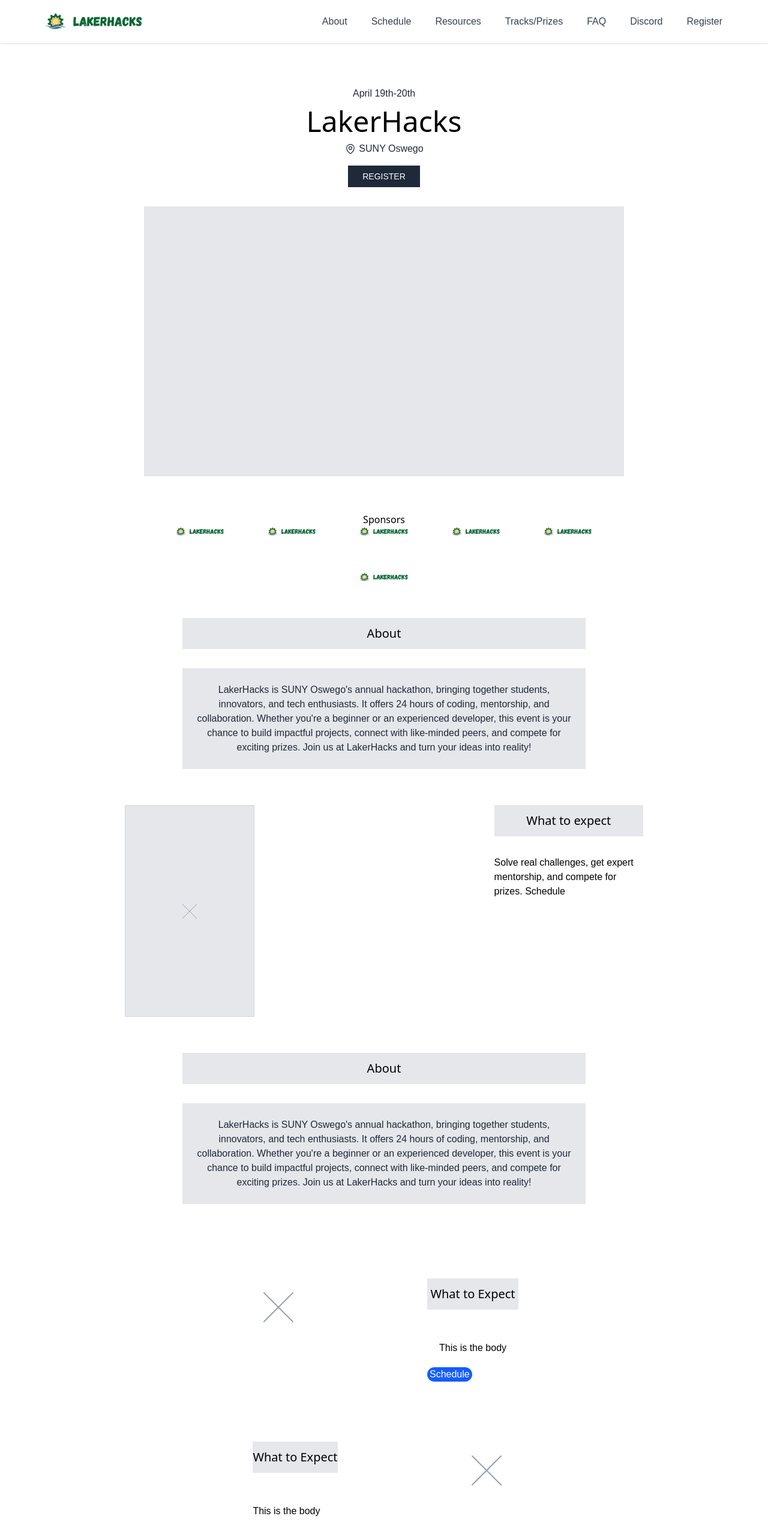
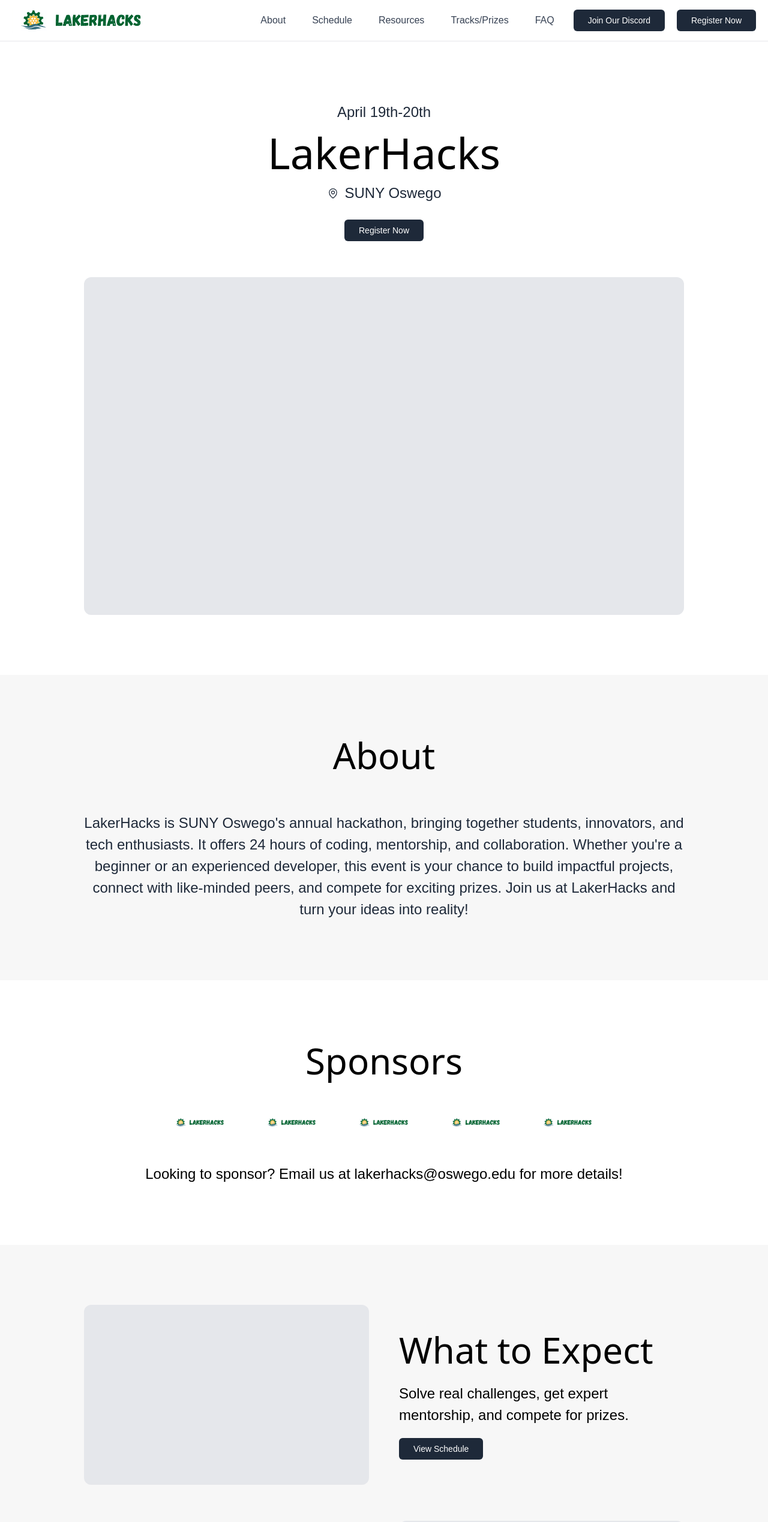
Before and after one commit to Mio-Mahoney/lakerhacks-site, a SvelteKit app: page / in a window 1280 px wide. Shown: the top 2537 px of the page at 60% size. Built offline with nearby package versions, Linux system fonts and the light colour scheme.

Commit message:
added responsive styles, removed unused components, added global text styles, added global button styles, built accordion component, added team section & tiles, added CTA section.

```diff
--- a/src/app.css
+++ b/src/app.css
@@ -8,4 +8,39 @@
     h1, h2, h3, h4, h5, h6 {
         font-family: 'Gagalin', system-ui;
     }
+
+    h1 {
+        font-size: 4.5rem; /* 72px */
+        line-height: 1.1;
+    }
+
+    h2 {
+        font-size: 3.75rem; /* 60px */
+        line-height: 1.15;
+    }
+
+    h3 {
+        font-size: 1.5rem; /* 24px */
+        line-height: 1.35;
+    }
+
+    h4 {
+        font-size: 2.25rem; /* 36px */
+        line-height: 1.25;
+    }
+
+    h5 {
+        font-size: 1.875rem; /* 30px */
+        line-height: 1.3;
+    }
+
+    h6 {
+        font-size: 1.5rem; /* 24px */
+        line-height: 1.35;
+    }
+
+    p {
+        font-size: 1.5rem; /* 24px */
+        line-height: 1.5;
+    }
 }
--- a/src/lib/Components/Button.svelte
+++ /dev/null
@@ -1 +0,0 @@
-<button class="w-fit rounded-2xl bg-blue-600 text-white"><div class="px-1">Schedule</div></button>
--- a/src/lib/Components/Header.svelte
+++ /dev/null
@@ -1,3 +0,0 @@
-<div class="mb-8 bg-gray-200 py-3 text-center">
-	<h2 class="text-xl font-normal"><slot /></h2>
-</div>
--- a/src/lib/Components/NavButton.svelte
+++ b/src/lib/Components/NavButton.svelte
@@ -6,7 +6,7 @@
 </script>
 
 <button onclick={toggleMenu} class="text-gray-700 focus:outline-none" aria-label="Toggle menu">
-	<svg class="pointer-events-none h-6 w-6" fill="none" stroke="currentColor" viewBox="0 0 24 24">
+	<svg class="pointer-events-none h-[40px] w-[40px]" fill="none" stroke="currentColor" viewBox="0 0 24 24">
 		{#if isMenuOpen}
 			<path stroke-linecap="round" stroke-linejoin="round" stroke-width="2" d="M6 18L18 6M6 6l12 12"
 			></path>
--- a/src/lib/Components/NavItem.svelte
+++ b/src/lib/Components/NavItem.svelte
@@ -1,13 +1,14 @@
 <script lang="ts">
-	let { href, label } = $props<{
+	let { href, label, class: customClass = '' } = $props<{
 		href: string;
 		label: string;
+		class?: string;
 	}>();
 </script>
 
 <a
 	{href}
-	class="block px-3 py-2 text-gray-700 hover:bg-gray-100 hover:text-gray-900 rounded-md transition-colors md:inline-block"
+	class={`block w-auto ${customClass}`}
 >
 	{label}
 </a>
--- a/src/lib/Components/Navbar.svelte
+++ b/src/lib/Components/Navbar.svelte
@@ -36,28 +36,35 @@
 
 <div class="sticky top-0 bg-white">
 	<!-- Mobile header with logo and menu button -->
-	<div class="flex items-center justify-between p-4 md:hidden">
+	<div class="flex items-center justify-between py-[14px] px-[20px] border-b border-gray-200 xl:hidden">
 		<div class="flex items-center">
-			<img src="/logo.png" alt="LakerHacks Logo" class="h-8 w-auto mr-2" />
+			<a href="/" aria-label="Go to Home">
+				<img src="/logo.png" alt="LakerHacks Logo" class="h-[40px] w-auto" />
+			</a>
 		</div>
 		<NavButton {isMenuOpen} {toggleMenu} />
 	</div>
 
 	<!-- Navigation -->
-	<nav class={`${isMenuOpen ? 'block' : 'hidden'} bg-white px-2 py-4 shadow-sm md:block`}>
+	<nav class={`${isMenuOpen ? 'block' : 'hidden'} bg-white py-[14px] px-[20px] border-b border-gray-200 xl:block`}>
 		<div
-			class="mx-auto flex max-w-6xl flex-col space-y-2 md:flex-row md:justify-between md:items-center md:space-y-0 md:space-x-4"
+			class="flex justify-between items-center"
 		>
-			<div class="hidden md:flex md:items-center">
-				<img src="/logo.png" alt="LakerHacks Logo" class="h-8 w-auto mr-2" />
+			<div class="hidden xl:flex xl:items-center">
+				<a href="/" aria-label="Go to Home">
+					<img src="/logo.png" alt="LakerHacks Logo" class="h-[40px] w-auto" />
+				</a>
 			</div>
-			<div class="flex flex-col md:flex-row md:space-x-4">
-				{#each navItems as item, i}
+			<div class="flex flex-col xl:flex-row gap-[20px] justify-center items-center w-full xl:w-auto">
+				{#each navItems as item}
 					<NavItem
 						href={item.href}
 						label={item.label}
-						external={item.external}
-						isLastItem={i === navItems.length - 1}
+						class={`${
+							item.id === 'register' ? 'bg-gray-800 px-6 py-2 text-sm font-medium text-white rounded-md transition-colors hover:bg-gray-700 ' :
+							item.id === 'discord' ? 'bg-gray-800 px-6 py-2 text-sm font-medium text-white rounded-md transition-colors hover:bg-gray-700 ' :
+							'block w-auto px-3 py-2 text-gray-700 hover:bg-gray-100 hover:text-gray-900 rounded-md transition-colors md:inline-block text-center'
+						}`}
 					/>
 				{/each}
 			</div>
--- a/src/routes/+page.svelte
+++ b/src/routes/+page.svelte
@@ -1,7 +1,5 @@
 <script lang="ts">
-	import Header from '$lib/Components/Header.svelte';
 	import Navbar from '$lib/Components/Navbar.svelte';
-	import Button from '$lib/Components/Button.svelte';
 	import { onMount } from 'svelte';
 
 	// For responsive navigation
@@ -24,23 +22,25 @@
 		{ id: 'resources', label: 'Resources', href: '#resources' },
 		{ id: 'tracks', label: 'Tracks/Prizes', href: '#tracks' },
 		{ id: 'faq', label: 'FAQ', href: '#faq' },
-		{ id: 'discord', label: 'Discord', href: 'https://discord.gg/GJrP3cQt2x' },
-		{ id: 'register', label: 'Register', href: '#register' }
+		{ id: 'discord', label: 'Join Our Discord', href: 'https://discord.gg/GJrP3cQt2x' },
+		{ id: 'register', label: 'Register Now', href: '#register' },
 	];
 
-	// Type for sponsor placeholder
-	interface Sponsor {
-		id: number;
-		name: string; // For alt text
+	// Define the FAQ items
+	interface FAQItem {
+		question: string;
+		answer: string;
+		expanded: boolean;
 	}
 
-	// Generate placeholder sponsors
-	const sponsors: Sponsor[] = Array(5)
-		.fill(null)
-		.map((_, index) => ({
-			id: index + 1,
-			name: `Sponsor ${index + 1}`
-		}));
+	const faqItems: FAQItem[] = [
+		{ question: 'What is a hackathon?', answer: 'Hackathons are events where people come together to build...', expanded: false },
+		{ question: 'Who can participate?', answer: 'Anyone can participate...', expanded: false },
+		{ question: 'What if I don\'t have a team?', answer: 'We will help you find one...', expanded: false },
+		{ question: 'What if I don\'t have any coding experience?', answer: 'That\'s why we have mentors...', expanded: false },
+		{ question: 'What if I don\'t have an idea?', answer: 'We will help you brainstorm...', expanded: false },
+		// Add more FAQ items as needed
+	];
 
 	// Close menu when clicking outside
 	onMount(() => {
@@ -68,19 +68,20 @@
 	<title>LakerHacks - SUNY Oswego's Annual Hackathon</title>
 	<meta
 		name="description"
-		content="Join LakerHacks, SUNY Oswego's annual hackathon bringing together students, innovators, and tech enthusiasts."
+		content="Join LakerHacks, SUNY Oswego's biggest annual hackathon! A weekend of coding, innovation, and collaboration for students and tech enthusiasts. Build projects, network, and compete for prizes!"
 		/>
 </svelte:head>
 
 <Navbar {navItems} />
 
-<main class="mt-[72px] flex flex-col gap-[60px] px-[100px]">
+<main class="flex flex-col ">
 	<!-- Hero Section -->
-	<header class="mx-auto w-full max-w-[800px] text-center">
-		<div class="flex flex-col gap-2.5">
+	<section class="px-[40px] mx-auto py-[100px] w-full text-center bg-white">
+		<div class="flex flex-col gap-[60px] max-w-[1000px] w-full mx-auto">
+			<div class="flex flex-col gap-[10px]">
 				<p class="text-gray-800">April 19th-20th</p>
-			<h1 class="text-4xl font-normal md:text-5xl">LakerHacks</h1>
-			<p class="flex items-center justify-center gap-1 text-gray-800">
+				<h1>LakerHacks</h1>
+				<p class="flex items-center justify-center gap-[10px] text-gray-800">
 					<svg
 						xmlns="http://www.w3.org/2000/svg"
 						fill="none"
@@ -102,39 +103,24 @@
 					</svg>
 					SUNY Oswego
 				</p>
+
+				<div class="flex justify-center mt-4">
+					<a href="#register" class="bg-gray-800 px-6 py-2 text-sm font-medium text-white rounded-md transition-colors hover:bg-gray-700">
+						Register Now
+					</a>
 				</div>
-
-		<div class="mt-4 mb-8">
-			<a
-				href="#register"
-				class="inline-block bg-gray-800 px-6 py-2 text-sm font-medium text-white transition-colors hover:bg-gray-700"
-			>
-				REGISTER
-			</a>
 			</div>
 
 			<!-- Placeholder for promo video -->
-		<div class="mx-auto aspect-video bg-gray-200"></div>
-	</header>
-
-	<!-- Sponsors Section -->
-	<section id="sponsors" class="mx-auto w-full max-w-[800px] text-center">
-		<h2>Sponsors</h2>
-		<div class="flex flex-wrap justify-center gap-[60px]">
-			<img src="/logo.png" alt="Sponsor Logo" class="h-4 w-auto" />
-			<img src="/logo.png" alt="Sponsor Logo" class="h-4 w-auto" />
-			<img src="/logo.png" alt="Sponsor Logo" class="h-4 w-auto" />
-			<img src="/logo.png" alt="Sponsor Logo" class="h-4 w-auto" />
-			<img src="/logo.png" alt="Sponsor Logo" class="h-4 w-auto" />
-			<img src="/logo.png" alt="Sponsor Logo" class="h-4 w-auto" />
+			<div class="mx-auto w-full max-w-[1000px] aspect-video rounded-xl bg-gray-200"></div>
 		</div>
 	</section>
 
 	<!-- About Section -->
-	<section id="about" class="mx-auto max-w-4xl px-4">
-		<Header>About</Header>
+	<section id="about" class="px-[40px] mx-auto py-[100px] w-full text-center bg-[#F7F7F7]">
+		<div class="flex flex-col gap-[60px] max-w-[1000px] mx-auto">
+			<h2>About</h2>
 
-		<div class="mx-auto max-w-2xl bg-gray-200 p-6 text-center">
 			<p class="font-normal text-gray-800">
 				LakerHacks is SUNY Oswego's annual hackathon, bringing together students, innovators, and
 				tech enthusiasts. It offers 24 hours of coding, mentorship, and collaboration. Whether
@@ -145,79 +131,169 @@
 		</div>
 	</section>
 
-	<section id="schedule" class="mx-auto max-w-4xl px-4">
-		<div class="flex gap-100">
-			<div
-				class="flex h-[353px] w-[486px] items-center justify-center border border-gray-300 bg-gray-200"
-			>
-				<svg
-					class="h-12 w-12 text-gray-400"
-					fill="none"
-					stroke="currentColor"
-					viewBox="0 0 24 24"
-					aria-label={` logo placeholder`}
-				>
-					<path
-						stroke-linecap="round"
-						stroke-linejoin="round"
-						stroke-width="0.5"
-						d="M6 18L18 6M6 6l12 12"
-					/>
-				</svg>
+
+	<!-- Sponsors Section -->
+	<section id="sponsors" class="px-[40px] mx-auto py-[100px] w-full text-center bg-white">
+		<div class="flex flex-col gap-[60px] max-w-[1000px] mx-auto">
+			<h2>Sponsors</h2>
+			<div class="flex flex-wrap justify-center gap-[60px]">
+				<img src="/logo.png" alt="Sponsor Logo" class="h-4 w-auto" />
+				<img src="/logo.png" alt="Sponsor Logo" class="h-4 w-auto" />
+				<img src="/logo.png" alt="Sponsor Logo" class="h-4 w-auto" />
+				<img src="/logo.png" alt="Sponsor Logo" class="h-4 w-auto" />
+				<img src="/logo.png" alt="Sponsor Logo" class="h-4 w-auto" />
 			</div>
-			<div>
-				<Header>What to expect</Header>
-				Solve real challenges, get expert mentorship, and compete for prizes.
-				<button class="gap-y-1.5">Schedule</button>
+			<p>Looking to sponsor? Email us at lakerhacks@oswego.edu for more details!</p>
+		</div>
+	</section>
+
+	<!-- Schedule/CTA Section -->
+	<section id="schedule" class="px-[40px] mx-auto py-[100px] w-full bg-[#F7F7F7]">
+		<div class="flex flex-col gap-[60px] max-w-[1000px] mx-auto">
+			<div class="flex flex-col md:flex-row justify-center gap-[50px]">
+				<div class="bg-gray-200 w-full h-[300px] rounded-xl"></div>
+
+				<div class="flex flex-col w-full gap-[20px] justify-center text-center md:text-left">
+					<h2 class="text-center md:text-left">What to Expect</h2>
+					<p class="text-center md:text-left">Solve real challenges, get expert mentorship, and compete for prizes.</p>
+					<div class="flex justify-center md:justify-start">
+						<a href="#schedule" class="bg-gray-800 px-6 py-2 text-sm font-medium text-white rounded-md transition-colors hover:bg-gray-700">
+							View Schedule
+						</a>
+					</div>
+				</div>
+			</div>
+			<div class="flex flex-col md:flex-row-reverse justify-center gap-[50px]">
+				<div class="bg-gray-200 w-full h-[300px] rounded-xl"></div>
+
+				<div class="flex flex-col w-full gap-[20px] justify-center text-center md:text-left">
+					<h2 class="text-center md:text-left">Why Hack?</h2>
+					<p class="text-center md:text-left">Build something great, collaborate with like-minded innovators, and make an impact.</p>
+					<div class="flex justify-center md:justify-start">
+						<a href="#register" class="bg-gray-800 px-6 py-2 text-sm font-medium text-white rounded-md transition-colors hover:bg-gray-700">
+							Register Now
+						</a>
+					</div>
+				</div>
 			</div>
 		</div>
 	</section>
 
-	<section id="about" class="mx-auto mb-16 max-w-4xl px-4">
-		<Header>About</Header>
-
-		<div class="mx-auto max-w-2xl bg-gray-200 p-6 text-center">
-			<p class="text-gray-800">
-				LakerHacks is SUNY Oswego's annual hackathon, bringing together students, innovators, and
-				tech enthusiasts. It offers 24 hours of coding, mentorship, and collaboration. Whether
-				you're a beginner or an experienced developer, this event is your chance to build impactful
-				projects, connect with like-minded peers, and compete for exciting prizes. Join us at
-				LakerHacks and turn your ideas into reality!
-			</p>
+	<!-- FAQ Section -->
+	<section id="faq" class="px-[40px] mx-auto py-[100px] w-full text-center bg-white">
+		<div class="flex flex-col gap-[60px] max-w-[1000px] mx-auto">
+			<h2>FAQ</h2>
+			<div class="flex flex-col bg-gray-200 rounded-xl">
+				{#each faqItems as item, index}
+					<div class="flex flex-col">
+						<button class="flex flex-row gap-[10px] items-center text-left button-text p-[20px]" on:click={() => item.expanded = !item.expanded}>
+							<svg xmlns="http://www.w3.org/2000/svg" fill="none" viewBox="0 0 24 24" stroke-width="1.5" stroke="currentColor" class={`h-5 w-5 transition-transform duration-200 ${item.expanded ? 'rotate-45' : ''}`}>
+								<path stroke-linecap="round" stroke-linejoin="round" d="M12 4.5v15m7.5-7.5h-15" />
+							</svg>
+							{item.question}
+						</button>
+						{#if item.expanded}
+							<p class="text-left pt-[0px] pb-[20px] pl-[50.28px] pr-[20px]">{item.answer}</p>
+						{/if}
+						{#if index < faqItems.length - 1}
+							<div class="h-[1px] bg-gray-300 mx-[20px]"></div>
+						{/if}
+					</div>
+				{/each}
+			</div>
 		</div>
 	</section>
 
-	<section id="schedule" class="mx-auto mb-16 flex max-w-4xl flex-col gap-25 px-4">
-		<div class="flex flex-row justify-center gap-x-50">
-			<svg class="h-24 w-24 text-gray-400" fill="none" stroke="currentColor" viewBox="0 0 24 24">
-				<path
-					stroke-linecap="round"
-					stroke-linejoin="round"
-					stroke-width="0.5"
-					d="M6 18L18 6M6 6l12 12"
-				></path>
-			</svg>
-
-			<div class="flex flex-col">
-				<Header>What to Expect</Header>
-				<div class="p-5">This is the body</div>
-				<Button />
+	<!-- Meet Our Team Section -->
+	<section id="team" class="px-[40px] mx-auto py-[100px] w-full text-center bg-[#F7F7F7]">
+		<div class="flex flex-col gap-[60px] max-w-[1000px] mx-auto">
+			<h2>Meet Our Team</h2>
+			<div class="flex flex-col md:flex-row gap-[20px]">
+			<!-- Column 1 -->
+				<div class="flex flex-col gap-[20px] w-full">
+				<div class="flex flex-row gap-[15px] p-[30px] bg-gray-200 rounded-xl">
+					<div class="bg-gray-400 w-[50px] h-[50px] rounded-full"></div>
+					<div class="flex flex-col justify-center">
+						<p class="text-[20px] font-bold text-left">Name</p>
+						<p class="text-gray-800 text-[14px] text-left">Role</p>
 					</div>
 				</div>
-		<div class="flex flex-row-reverse justify-center gap-x-50">
-			<svg class="h-24 w-24 text-gray-400" fill="none" stroke="currentColor" viewBox="0 0 24 24">
-				<path
-					stroke-linecap="round"
-					stroke-linejoin="round"
-					stroke-width="0.5"
-					d="M6 18L18 6M6 6l12 12"
-				></path>
-			</svg>
+				<div class="flex flex-row gap-[15px] p-[30px] bg-gray-200 rounded-xl">
+					<div class="bg-gray-400 w-[50px] h-[50px] rounded-full"></div>
+					<div class="flex flex-col justify-center">
+						<p class="text-[20px] font-bold text-left">Name</p>
+						<p class="text-gray-800 text-[14px] text-left">Role</p>
+					</div>
+				</div>
+				<div class="flex flex-row gap-[15px] p-[30px] bg-gray-200 rounded-xl">
+					<div class="bg-gray-400 w-[50px] h-[50px] rounded-full"></div>
+					<div class="flex flex-col justify-center">
+						<p class="text-[20px] font-bold text-left">Name</p>
+						<p class="text-gray-800 text-[14px] text-left">Role</p>
+					</div>
+				</div>
+				</div>
+			<!-- Column 2 -->
+				<div class="flex flex-col gap-[20px] w-full">
+					<div class="flex flex-row gap-[15px] p-[30px] bg-gray-200 rounded-xl">
+						<div class="bg-gray-400 w-[50px] h-[50px] rounded-full"></div>
+						<div class="flex flex-col justify-center">
+							<p class="text-[20px] font-bold text-left">Name</p>
+							<p class="text-gray-800 text-[14px] text-left">Role</p>
+						</div>
+					</div>
+					<div class="flex flex-row gap-[15px] p-[30px] bg-gray-200 rounded-xl">
+						<div class="bg-gray-400 w-[50px] h-[50px] rounded-full"></div>
+						<div class="flex flex-col justify-center">
+							<p class="text-[20px] font-bold text-left">Name</p>
+							<p class="text-gray-800 text-[14px] text-left">Role</p>
+						</div>
+					</div>
+					<div class="flex flex-row gap-[15px] p-[30px] bg-gray-200 rounded-xl">
+						<div class="bg-gray-400 w-[50px] h-[50px] rounded-full"></div>
+						<div class="flex flex-col justify-center">
+							<p class="text-[20px] font-bold text-left">Name</p>
+							<p class="text-gray-800 text-[14px] text-left">Role</p>
+						</div>
+					</div>
+					</div>
+				<!-- Column 3 -->
+					<div class="flex flex-col gap-[20px] w-full">
+						<div class="flex flex-row gap-[15px] p-[30px] bg-gray-200 rounded-xl">
+							<div class="bg-gray-400 w-[50px] h-[50px] rounded-full"></div>
+							<div class="flex flex-col justify-center">
+								<p class="text-[20px] font-bold text-left">Name</p>
+								<p class="text-gray-800 text-[14px] text-left">Role</p>
+							</div>
+						</div>
+						<div class="flex flex-row gap-[15px] p-[30px] bg-gray-200 rounded-xl">
+							<div class="bg-gray-400 w-[50px] h-[50px] rounded-full"></div>
+							<div class="flex flex-col justify-center">
+								<p class="text-[20px] font-bold text-left">Name</p>
+								<p class="text-gray-800 text-[14px] text-left">Role</p>
+							</div>
+						</div>
+						<div class="flex flex-row gap-[15px] p-[30px] bg-gray-200 rounded-xl">
+							<div class="bg-gray-400 w-[50px] h-[50px] rounded-full"></div>
+							<div class="flex flex-col justify-center">
+								<p class="text-[20px] font-bold text-left">Name</p>
+								<p class="text-gray-800 text-[14px] text-left">Role</p>
+							</div>
+						</div>
+						</div>
 
-			<div class="flex flex-col gap-y-5">
-				<Header>What to Expect</Header>
-				<div>This is the body</div>
-				<Button />
+			</div>
+		</div>
+	</section>
+
+	<!-- CTA Section -->
+	<section id="cta" class="px-[40px] mx-auto py-[100px] w-full text-center bg-white">
+		<div class="flex flex-col gap-[60px] max-w-[1000px] mx-auto">
+			<h2>Ready to Hack?</h2>
+			<div class="flex justify-center">
+						<a href="#register" class="bg-gray-800 px-6 py-2 text-sm font-medium text-white rounded-md transition-colors hover:bg-gray-700">
+							Register Now
+						</a>
 			</div>
 		</div>
 	</section>
@@ -228,4 +304,10 @@
 	:global(html) {
 		scroll-behavior: smooth;
 	}
+
+	.button-text {
+		font-size: 1.5rem; /* 24px */
+		line-height: 1.5;
+		cursor: pointer;
+	}
 </style>
```
Also changed, not shown: 1 other file (tests, documents, lock files or other folders). Lines whose indentation alone changed are shown as unchanged.
